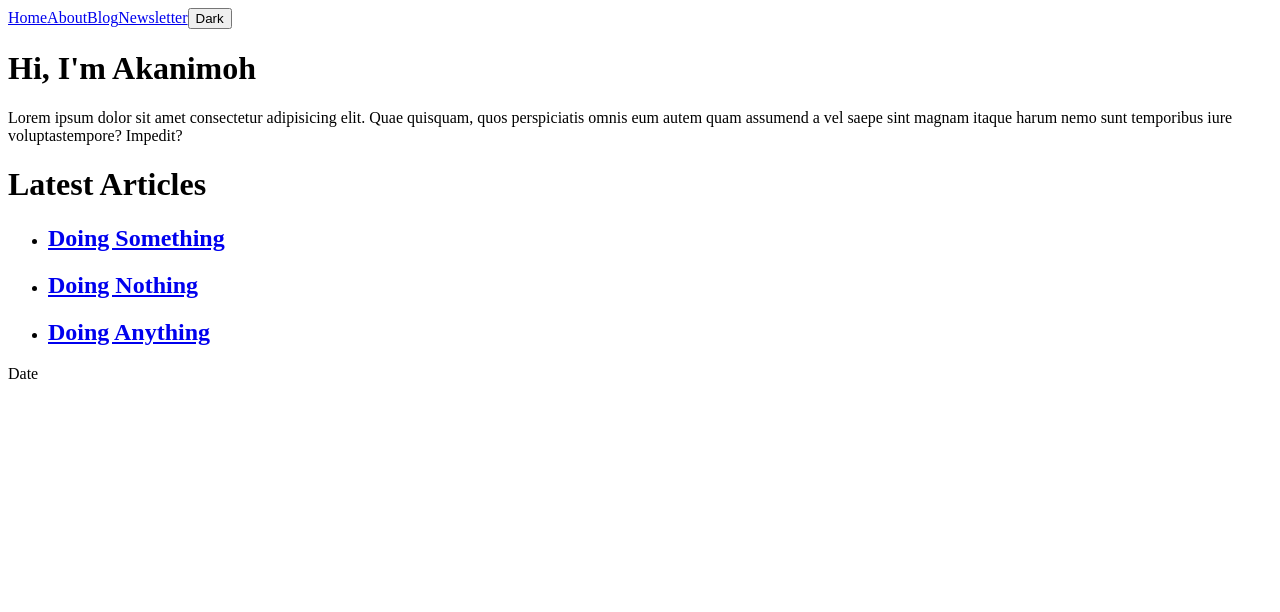
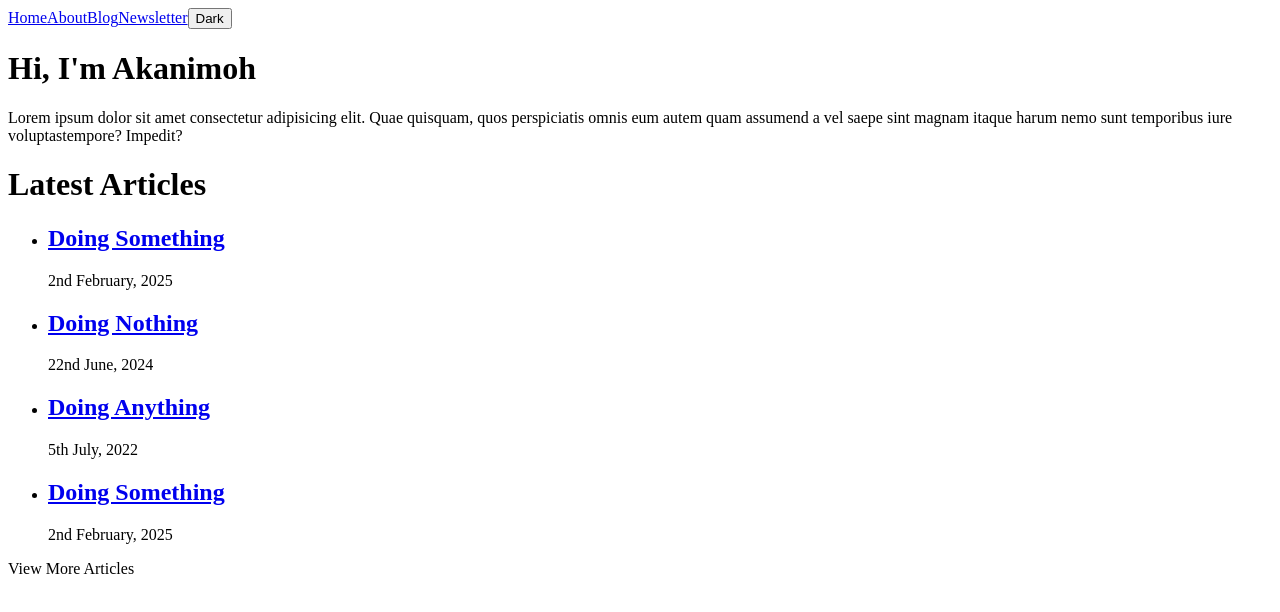
Before and after one commit to 5Akan/Blog, a React (Vite) app: page / in a window 1280 px wide. Shown: the top 612 px of the page. Built offline with nearby package versions, Linux system fonts and the light colour scheme.

Commit message:
Put in view more and less toggle and put in dates in the array whilst starting newsletter component

```diff
--- a/src/App.jsx
+++ b/src/App.jsx
@@ -11,14 +11,32 @@ function App() {
   const [toggle,setToggle] = useState(false);
 
   const articles = [{
-    id:1, title:"Doing Something", content:";A;osiajnhgo[ajibaoijevojs[ojkodfnbjndlfbvanlkdbvnaohv"
+    id:1,
+    title:"Doing Something",
+    content:";A;osiajnhgo[ajibaoijevojs[ojkodfnbjndlfbvanlkdbvnaohv",
+    date:"2nd February, 2025"
   },
   {
-    id:2, title:"Doing Nothing", content:";A;osiajnhgo[ajibaoijevojs[ojkodfnbjndlfbvanlkdbvnaohv"
+    id:2, title:"Doing Nothing", content:";A;osiajnhgo[ajibaoijevojs[ojkodfnbjndlfbvanlkdbvnaohv",
+    date:"22nd June, 2024"
   },
   {
-    id:3, title:"Doing Anything", content:";A;osiajnhgo[ajibaoijevojs[ojkodfnbjndlfbvanlkdbvnaohv"
-  },]
+    id:3, title:"Doing Anything", content:";A;osiajnhgo[ajibaoijevojs[ojkodfnbjndlfbvanlkdbvnaohv",
+    date:"5th July, 2022"
+  },{
+  id:4,
+  title:"Doing Something",
+  content:";A;osiajnhgo[ajibaoijevojs[ojkodfnbjndlfbvanlkdbvnaohv",
+  date:"2nd February, 2025"
+},
+{
+  id:5, title:"Doing Nothing", content:";A;osiajnhgo[ajibaoijevojs[ojkodfnbjndlfbvanlkdbvnaohv",
+  date:"22nd June, 2024"
+},
+{
+  id:6, title:"Doing Anything", content:";A;osiajnhgo[ajibaoijevojs[ojkodfnbjndlfbvanlkdbvnaohv",
+  date:"5th July, 2022"
+}]
 
 
   function changeTheme() {
--- a/src/Pages/Home.jsx
+++ b/src/Pages/Home.jsx
@@ -3,14 +3,30 @@ import { Link } from "react-router-dom";
 function Home(props) {
 
 const articles = props.articles;
+const [articleCount, setArtilcleCount] = useState(4);//sets articleCount to 4
 
-const articleList = articles.map(article=>
+
+function handleToggleArticleLength() {
+    //if number of articles is 4 then when button is pressed
+    //the function makes the whole article length(articles.length)
+    // to be displayed
+    //when button is pressed and the full articles are being displayed
+    // then it reduces it back to 4 articles
+    setArtilcleCount(articleCount === 4 ? articles.length : 4 )
+}
+
+
+const articleList = articles.slice(0 , articleCount).map(article=>
+    //slice makes number of articles that have been mapped between
+    // 0 to 4
     <li key = {article.id}>
         <h2>
         <Link to={`/article/${article.id}`}>
-        {article.title}
+        {/* '/article/1' if it is the first id*/}
+                {article.title}
         </Link>
         </h2>
+        <p>{article.date}</p>
     </li>
 
 )
@@ -26,8 +42,11 @@ const articleList = articles.map(article=>
             <ul>
                 {articleList}
             </ul>
-
-            <span>Date</span>
+           <p onClick={handleToggleArticleLength}>
+               {/* when clicked it fires the function that toggles between
+               full articles and 4 articles displayed */}
+               {articleCount === 4? "View More Articles" : "View Less Articles"}
+           </p>
         </div>
        )
 
--- a/src/Pages/Newsletter.jsx
+++ b/src/Pages/Newsletter.jsx
@@ -1,7 +1,19 @@
-function Newsletter(params) {
+import React, {useState} from "react";
+
+function Newsletter() {
+
+    const [email, setEmail] = useState("");
+
+    function displayEmail(e) {
+        setEmail(e.target.value)
+    }
+
     return(
         <>
-        <h1>The newsletter again  slight change</h1>
+        <h1>The newsletter </h1>
+        <input type="text" value={email} onChange = {displayEmail}/>
+        <button >Submit</button>
+        <p>{email}</p>
         </>)
 
 
```
